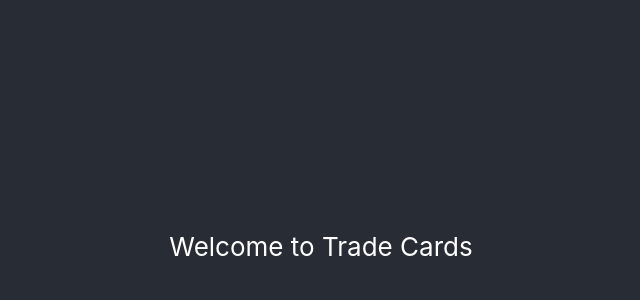
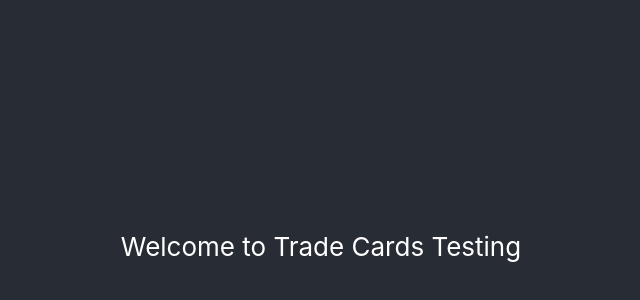
Before and after one commit to Kabilesh020799/Tradecards, a React (Create React App) app: page / in a window 1280 px wide. Shown: the part 154-454 px from the top of the page, without its empty margins (319-959 px from the left). Built offline with nearby package versions, Linux system fonts and the light colour scheme.

Commit message:
check deployment

```diff
--- a/src/App.jsx
+++ b/src/App.jsx
@@ -5,7 +5,7 @@ function App() {
   return (
     <div className="App">
       <header className="App-header">
-        Welcome to Trade Cards
+        Welcome to Trade Cards Testing
       </header>
     </div>
   );
```
